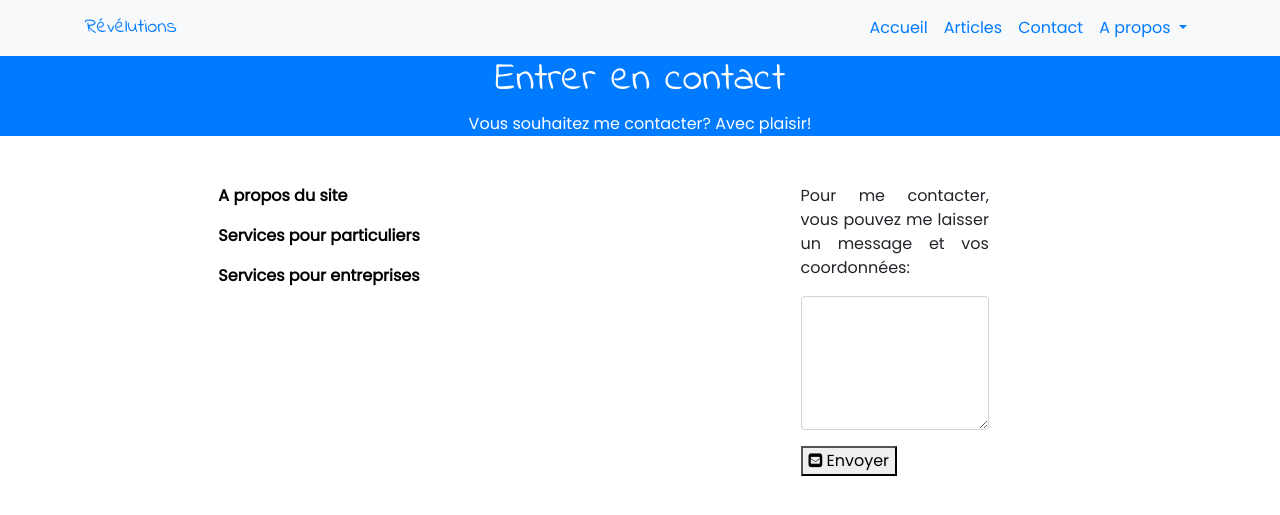
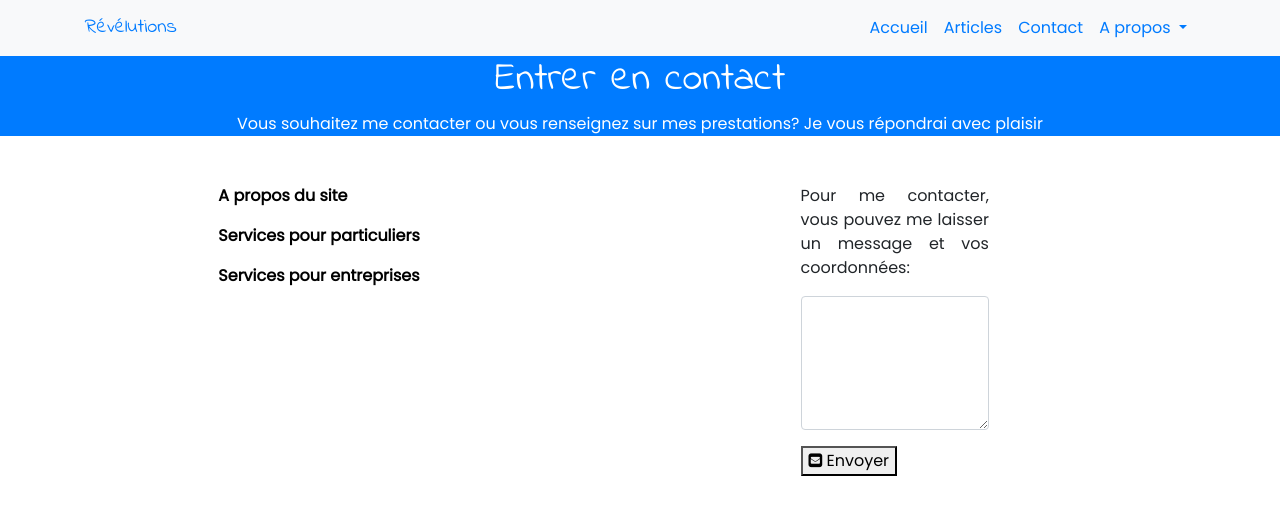
Before and after one commit to OrgaEvolutions/Nathoup.github.io, a Jekyll site: the page built from divers/contact.html, in a window 1280 px wide. Shown: the top 515 px of the page. Built offline with Jekyll 4.4.1, drawn with Linux system fonts in a browser that asks for light colours; nearby versions of some CDN libraries; some web fonts are replaced; some of the changed lines change nothing that is shown.

Commit message:
Update contact.html

```diff
--- a/divers/contact.html
+++ b/divers/contact.html
@@ -1,7 +1,7 @@
 ---
 layout: default
 title: Entrer en contact
-intro: Vous souhaitez me contacter? Avec plaisir!
+intro: Vous souhaitez me contacter ou vous renseignez sur mes prestations? Je vous répondrai avec plaisir
 ---
 
 <div class="row">
@@ -12,7 +12,7 @@
     </a></p>
 
     <p class="collapse" id="about_site">
-      Commentaire, suggestion, critique, proposition, tout est le bienvenu!
+      Commentaire, suggestion, critique, proposition, tout est bienvenu
     </p>
 
     <p><a data-toggle="collapse" href="#services_particuliers" aria-expanded="false" style= "text-decoration: none;color: black;">
@@ -20,9 +20,7 @@
     </a></p>
 
     <div class="collapse" id="services_particuliers">
-      <p>J'ai suivi une formation de coach, avec un diplôme certifié par l'Etat.
-      Le coaching se démarque d'autres formes d'accompagnement par un ensemble de principes: blabla.
-      <br>Cette formation, alliée à mon expérience, me permet de vous proposer différents services:</p>
+      <p>Ma formation de coach, alliée à mon expérience, me permet de vous proposer différents services:</p>
 
       <div class="row">
 
```
